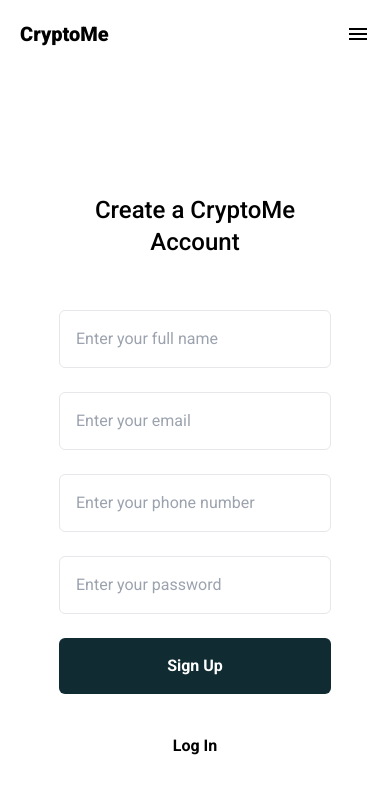
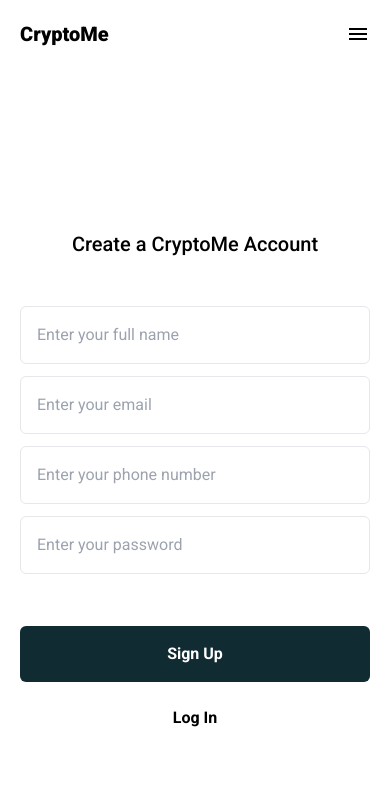
Before and after one commit to ahiekpordavid/cryptome, a React (Create React App) app: page /signup in a window 390 px wide. Shown: the top 794 px of the page. Built offline with nearby package versions, Linux system fonts and the light colour scheme; no server answers.

Commit message:
clean up

```diff
--- a/src/pages/Signup/Signup.js
+++ b/src/pages/Signup/Signup.js
@@ -1,5 +1,5 @@
 import { createUserWithEmailAndPassword } from "firebase/auth";
-import React, {  useState } from "react";
+import React, { useState } from "react";
 import { auth, db } from "../../firebase/firebase";
 import { useNavigate } from "react-router-dom";
 import { doc, setDoc } from "firebase/firestore";
@@ -82,19 +82,21 @@ const Signup = () => {
   };
   return (
     <div className="w-full flex items-center justify-center h-screen lg:h-[80vh]">
-    <div className="flex flex-col justify-center  w-full md:w-[700px] items-center h-[80vh] lg:h-[80vh]">
+      <div className="flex flex-col justify-center  w-full md:w-[700px] items-center lg:h-[80vh]">
         <form
           onSubmit={signUp}
-        className="flex flex-col  w-[80%] p-5 md:p-[40px] "
+          className="flex flex-col lg:w-[80%] w-full lg:p-5  md:p-[100px] p-5 lg:gap-5 gap-1 "
         >
-        <h1 className="text-2xl font-medium mb-10 text-center">Create a CryptoMe Account</h1>
+          <h1 className="md:text-3xl text-xl font-medium mb-10 text-center">
+            Create a CryptoMe Account
+          </h1>
           <input
             type="Full Name"
             placeholder="Enter your full name"
             value={fullName}
             onChange={(e) => setFullName(e.target.value)}
             className={
-            "border-1 sm:p-6 p-4 rounded-md my-3" +
+              "border-1 sm:p-6 p-4 rounded-md lg:my-3 my-1" +
               (fullNameError ? "border-red-500" : "")
             }
           ></input>
@@ -104,7 +106,7 @@ const Signup = () => {
             value={email}
             onChange={(e) => setEmail(e.target.value)}
             className={
-            "border-1 sm:p-6 p-4 rounded-md my-3" +
+              "border-1 sm:p-6 p-4 rounded-md lg:my-3 my-1" +
               (emailError ? "border-red-500" : "")
             }
           ></input>
@@ -114,7 +116,7 @@ const Signup = () => {
             value={phoneNumber}
             onChange={(e) => setPhoneNumber(e.target.value)}
             className={
-            "border-1 sm:p-6 p-4 rounded-md my-3" +
+              "border-1 sm:p-6 p-4 rounded-md lg:my-3 my-1" +
               (phoneNumberError ? "border-red-500" : "")
             }
           ></input>
@@ -124,28 +126,33 @@ const Signup = () => {
             value={password}
             onChange={(e) => setPassword(e.target.value)}
             className={
-            "border-1 sm:p-6 p-4 rounded-md my-3" +
+              "border-1 sm:p-6 p-4 rounded-md lg:my-3 my-1" +
               (passwordError ? "border-red-500" : "")
             }
           ></input>
-        <div className="">
+          <div className="mt-10">
             <button
               type="submit"
               style={{ background: "#102B32" }}
-            className=" sm:p-6 p-4 my-3 rounded-md w-full font-semibold text-white"
+              className=" sm:p-6 p-4 lg:my-3 my-1 rounded-md w-full font-semibold text-white"
             >
-            {loading ? <CircularProgress size={20} sx={{color:"white"}}/> : "Sign Up"}
+              {loading ? (
+                <CircularProgress size={20} sx={{ color: "white" }} />
+              ) : (
+                "Sign Up"
+              )}
             </button>
             <button
               type="button"
-            className="  sm:p-6 p-4 my-3 rounded-full w-full font-semibold  "
+              className="  sm:p-6 p-4 lg:my-3 my-1 rounded-full w-full font-semibold  "
               onClick={redirectToSignIn}
             >
               Log In
             </button>
           </div>
         </form>
-    </div></div>
+      </div>
+    </div>
   );
 };
 
```
Lines whose indentation alone changed are shown as unchanged.
